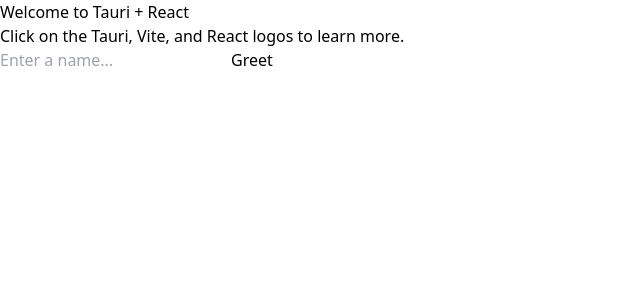
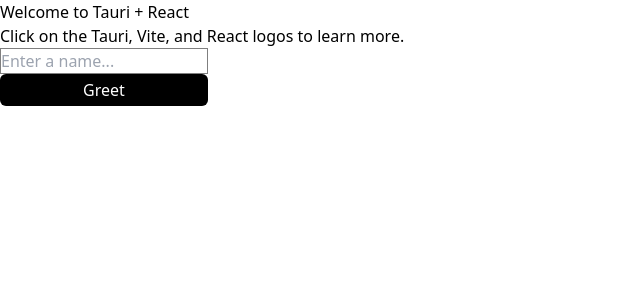
Before and after one commit to fredrikj31/noted, a React app: page / in a window 1280 px wide. Shown: the top 300 px of the page, without its empty margins (0-640 px from the left). Built offline with nearby package versions, Linux system fonts and the light colour scheme; the HTML template or start-up script is replaced by a standard one.

Commit message:
feat(tailwind): adds simple tailwind styling to starter app

```diff
--- a/src/App.tsx
+++ b/src/App.tsx
@@ -15,19 +15,25 @@
       <p>Click on the Tauri, Vite, and React logos to learn more.</p>
 
       <form
-        className="row"
+        className="flex flex-col w-52"
         onSubmit={(e) => {
           e.preventDefault();
           greet();
         }}
       >
         <input
+          className="border border-black/50"
           onChange={(e) => setName(e.currentTarget.value)}
           placeholder="Enter a name..."
         />
-        <button type="submit">Greet</button>
+        <button
+          className="bg-black rounded-md px-3 py-1 text-white"
+          type="submit"
+        >
+          Greet
+        </button>
       </form>
-      <p>{greetMsg}</p>
+      <p className="text-base font-bold">{greetMsg}</p>
     </main>
   );
 }
```
